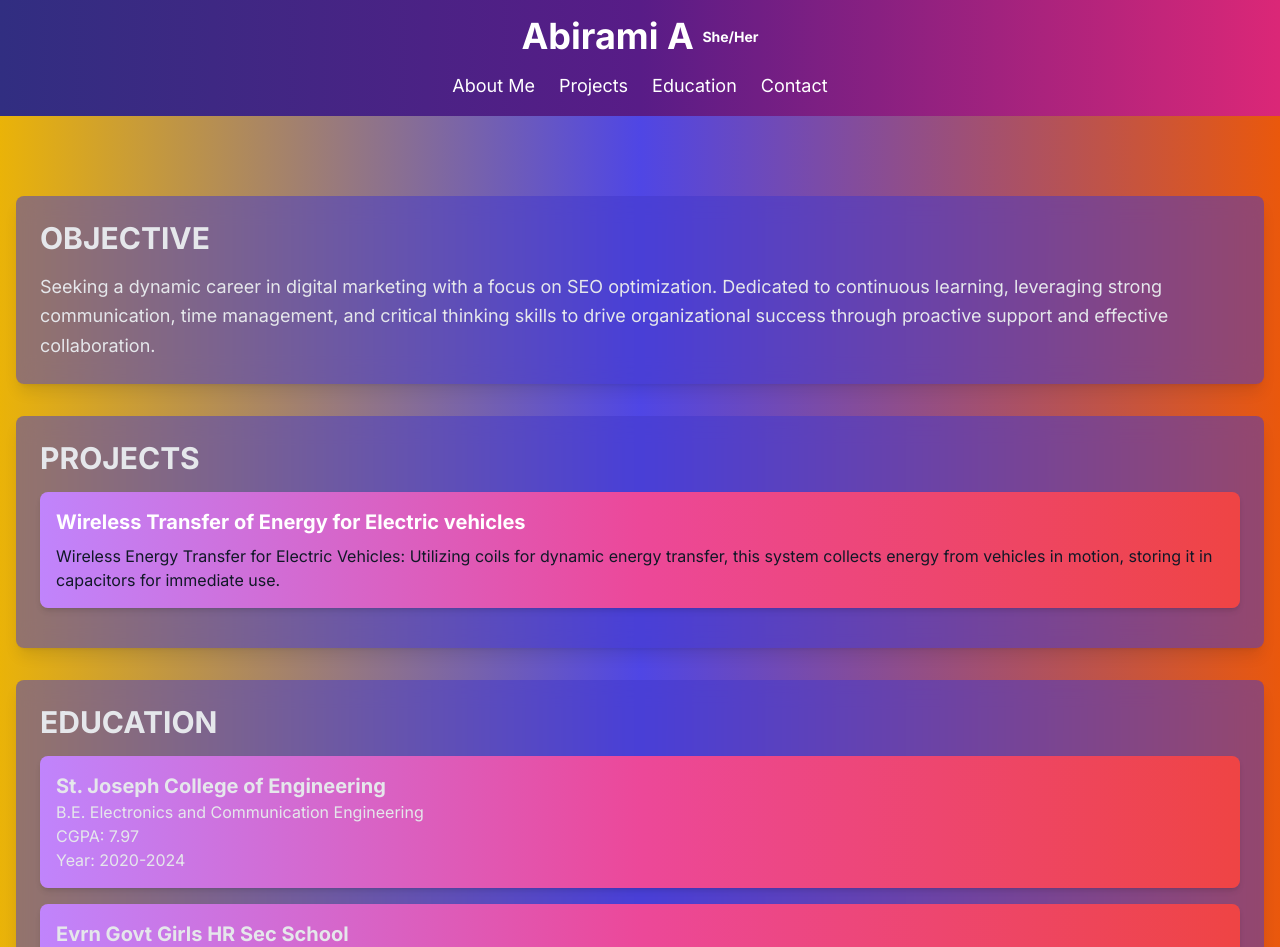
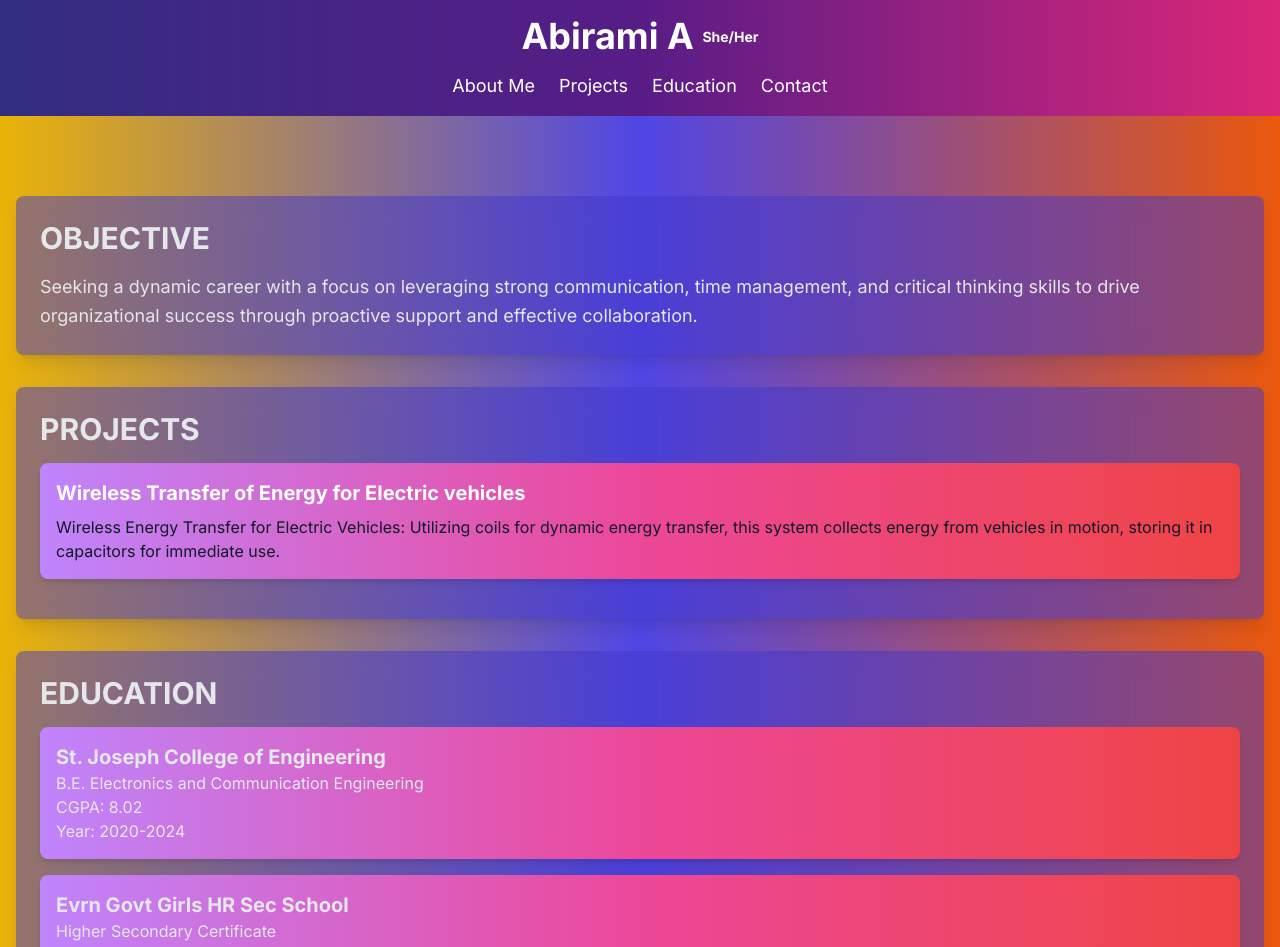
Before and after one commit to chromecruzer/abi, a Next.js app: page / in a window 1280 px wide. Shown: the top 947 px of the page. Built offline with nearby package versions, Linux system fonts and the light colour scheme.

Commit message:
Updated CGPA and Bio

```diff
--- a/app/page.js
+++ b/app/page.js
@@ -1,3 +1,115 @@
+// import Image from "next/image";
+// import Header from "./header/page";
+// import ContactForm from "./contactForm/page";
+// import ProjectCard from "./projectCard/page";
+// import EducationCard from "./educationCard/page";
+
+// export default function Home() {
+//   return (
+//     <main className="bg-gradient-to-r from-yellow-500 via-indigo-600 to-orange-600 min-h-screen text-gray-200">
+//       <div className="min-h-screen flex flex-col">
+//         <Header />
+//         <main className="container mx-auto p-4 flex-1">
+//           <div className="flex justify-center my-8 transform transition-transform duration-500 hover:scale-105">
+//             {/* <Image
+//               src="/vercel.svg"
+//               alt="Vercel Logo"
+//               className="dark:invert drop-shadow-lg"
+//               width={100}
+//               height={200}
+//               priority
+//             /> */}
+//           </div>
+//           <section id="about" className="my-8 p-6 bg-indigo-700 bg-opacity-50 backdrop-blur-md rounded-lg shadow-lg transform transition-transform duration-500 hover:scale-105 text-gray-200">
+//             <h2 className="text-3xl font-bold mb-4">OBJECTIVE</h2>
+//             <p className="leading-relaxed text-lg">
+//               Seeking a dynamic career in digital marketing with a focus on SEO optimization. Dedicated to continuous learning, leveraging strong communication, time management, and critical thinking skills to drive organizational success through proactive support and effective collaboration.
+//             </p>
+//           </section>
+//           <section id="projects" className="my-8 p-6 bg-indigo-700 bg-opacity-50 backdrop-blur-md rounded-lg shadow-lg transform transition-transform duration-500 hover:scale-105 text-gray-200">
+//             <h2 className="text-3xl font-bold mb-4">PROJECTS</h2>
+//             <ProjectCard
+//               title="Wireless Transfer of Energy for Electric vehicles"
+//               description="Wireless Energy Transfer for Electric Vehicles: Utilizing coils for dynamic energy transfer, this system collects energy from vehicles in motion, storing it in capacitors for immediate use."
+//             />
+//           </section>
+//           <section id="education" className="my-8 p-6 bg-indigo-700 bg-opacity-50 backdrop-blur-md rounded-lg shadow-lg transform transition-transform duration-500 hover:scale-105 text-gray-200">
+//             <h2 className="text-3xl font-bold mb-4">EDUCATION</h2>
+//             <EducationCard
+//               school="St. Joseph College of Engineering"
+//               degree="B.E. Electronics and Communication Engineering"
+//               cgpa="7.97"
+//               year="2020-2024"
+//             />
+//             <EducationCard
+//               school="Evrn Govt Girls HR Sec School"
+//               degree="Higher Secondary Certificate"
+//               cgpa="64%"
+//               year="2018-2019"
+//             />
+//             <EducationCard
+//               school="Govt Girls High School"
+//               degree="Secondary School Leaving Certificate"
+//               cgpa="94%"
+//               year="2016-2017"
+//             />
+//           </section>
+//           <section id="skills" className="my-8 p-6 bg-indigo-700 bg-opacity-50 backdrop-blur-md rounded-lg shadow-lg transform transition-transform duration-500 hover:scale-105 text-gray-200">
+//             <h2 className="text-3xl font-bold mb-4">SKILLS</h2>
+//             <ul className="list-disc list-inside">
+//               <li>Communication skills, time management, SEO-optimization & Digital-Marketing</li>
+//             </ul>
+//           </section>
+//           <section id="languages" className="my-8 p-6 bg-indigo-700 bg-opacity-50 backdrop-blur-md rounded-lg shadow-lg transform transition-transform duration-500 hover:scale-105 text-gray-200">
+//             <h2 className="text-3xl font-bold mb-4">LANGUAGES</h2>
+//             <p className="leading-relaxed text-lg">
+//               Proficient in Tamil and English.
+//             </p>
+//           </section>
+//           <section id="courses" className="my-8 p-6 bg-indigo-700 bg-opacity-50 backdrop-blur-md rounded-lg shadow-lg transform transition-transform duration-500 hover:scale-105 text-gray-200">
+//             <h2 className="text-3xl font-bold mb-4">COURSES & CERTIFICATES</h2>
+//             <ul className="list-disc list-inside">
+//               <li>Certificate in Python</li>
+//               <li>Certificate in Mobile Workshop</li>
+//               <li>Certificate in HTML</li>
+//             </ul>
+//           </section>
+//           <section id="contact" className="my-8 p-6 bg-indigo-700 bg-opacity-50 backdrop-blur-md rounded-lg shadow-lg transform transition-transform duration-500 hover:scale-105 text-gray-200">
+//             <h2 className="text-3xl font-bold mb-4">Contact</h2>
+//             <ul className="list-disc list-inside">
+//               <li>Email : asabirami271@gmail.com</li>
+//             </ul>
+//           </section>
+//           <section id="linkedin" className="my-8 p-6 bg-indigo-700 bg-opacity-50 backdrop-blur-md rounded-lg shadow-lg transform transition-transform duration-500 hover:scale-105 text-gray-200 flex items-center">
+//             <h2 className="text-3xl font-bold mb-4 flex-grow">Connect with me on LinkedIn ▶️▶️</h2>
+//             <a href="https://www.linkedin.com/in/abirami-a-61ba15281?utm_source=share&utm_campaign=share_via&utm_content=profile&utm_medium=android_app" target="_blank" rel="noopener noreferrer">
+//               <Image
+//                 src="https://i.ibb.co/9YTTxJ3/IMG-20241118-184759.jpg"
+//                 alt="LinkedIn Logo"
+//                 width={190}
+//                 height={150}
+//                 className="rounded-full hover:scale-110 transition-transform duration-300"
+//               />
+//             </a>
+//           </section>
+//           <ContactForm />
+//         </main>
+//         <footer className="bg-gray-900 text-gray-200 text-center p-4 shadow-inner">
+//           <p>© 2024 Abirami A. All rights reserved.</p>
+//         </footer>
+//       </div>
+//     </main>
+//   );
+// }
+
+
+
+
+
+
+
+////// Dec 2024/26
+
 import Image from "next/image";
 import Header from "./header/page";
 import ContactForm from "./contactForm/page";
@@ -23,7 +135,7 @@ export default function Home() {
           <section id="about" className="my-8 p-6 bg-indigo-700 bg-opacity-50 backdrop-blur-md rounded-lg shadow-lg transform transition-transform duration-500 hover:scale-105 text-gray-200">
             <h2 className="text-3xl font-bold mb-4">OBJECTIVE</h2>
             <p className="leading-relaxed text-lg">
-              Seeking a dynamic career in digital marketing with a focus on SEO optimization. Dedicated to continuous learning, leveraging strong communication, time management, and critical thinking skills to drive organizational success through proactive support and effective collaboration.
+              Seeking a dynamic career with a focus on leveraging strong communication, time management, and critical thinking skills to drive organizational success through proactive support and effective collaboration.
             </p>
           </section>
           <section id="projects" className="my-8 p-6 bg-indigo-700 bg-opacity-50 backdrop-blur-md rounded-lg shadow-lg transform transition-transform duration-500 hover:scale-105 text-gray-200">
@@ -38,7 +150,7 @@ export default function Home() {
             <EducationCard
               school="St. Joseph College of Engineering"
               degree="B.E. Electronics and Communication Engineering"
-              cgpa="7.97"
+              cgpa="8.02"
               year="2020-2024"
             />
             <EducationCard
```
